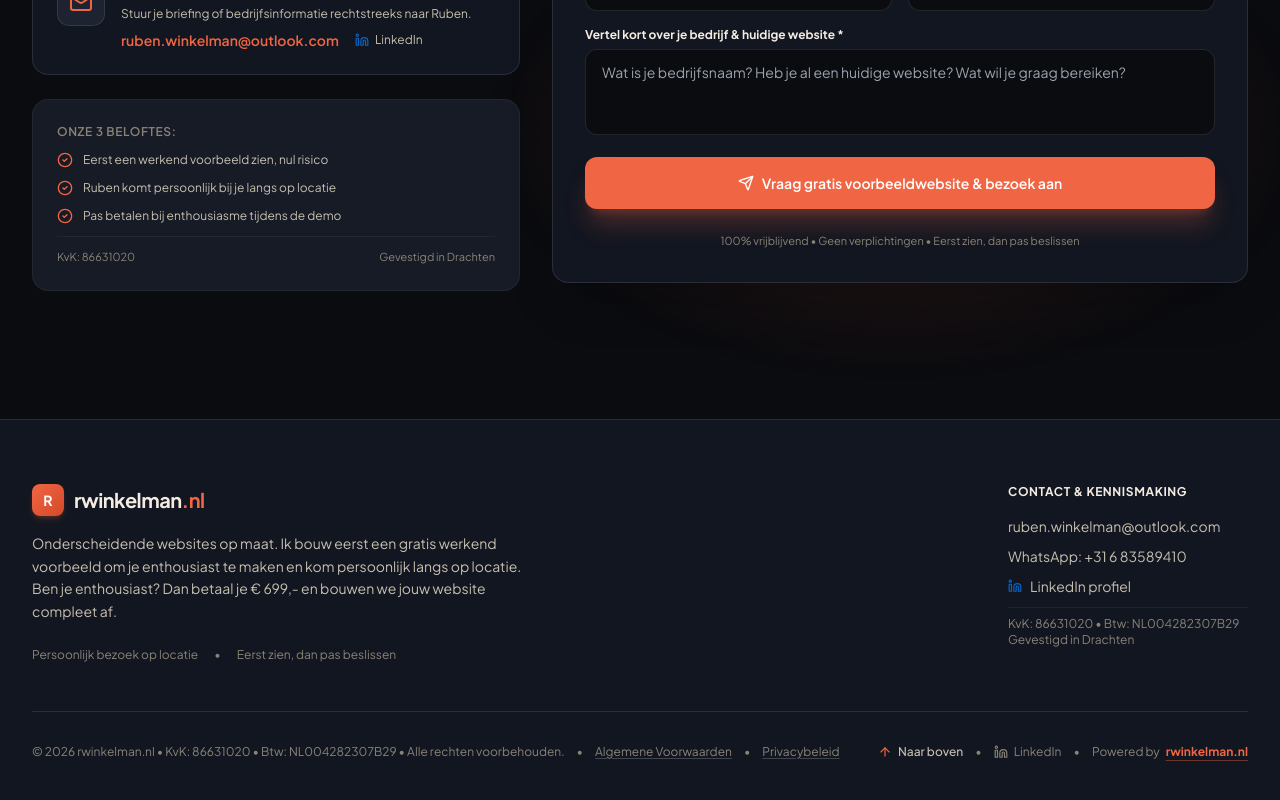
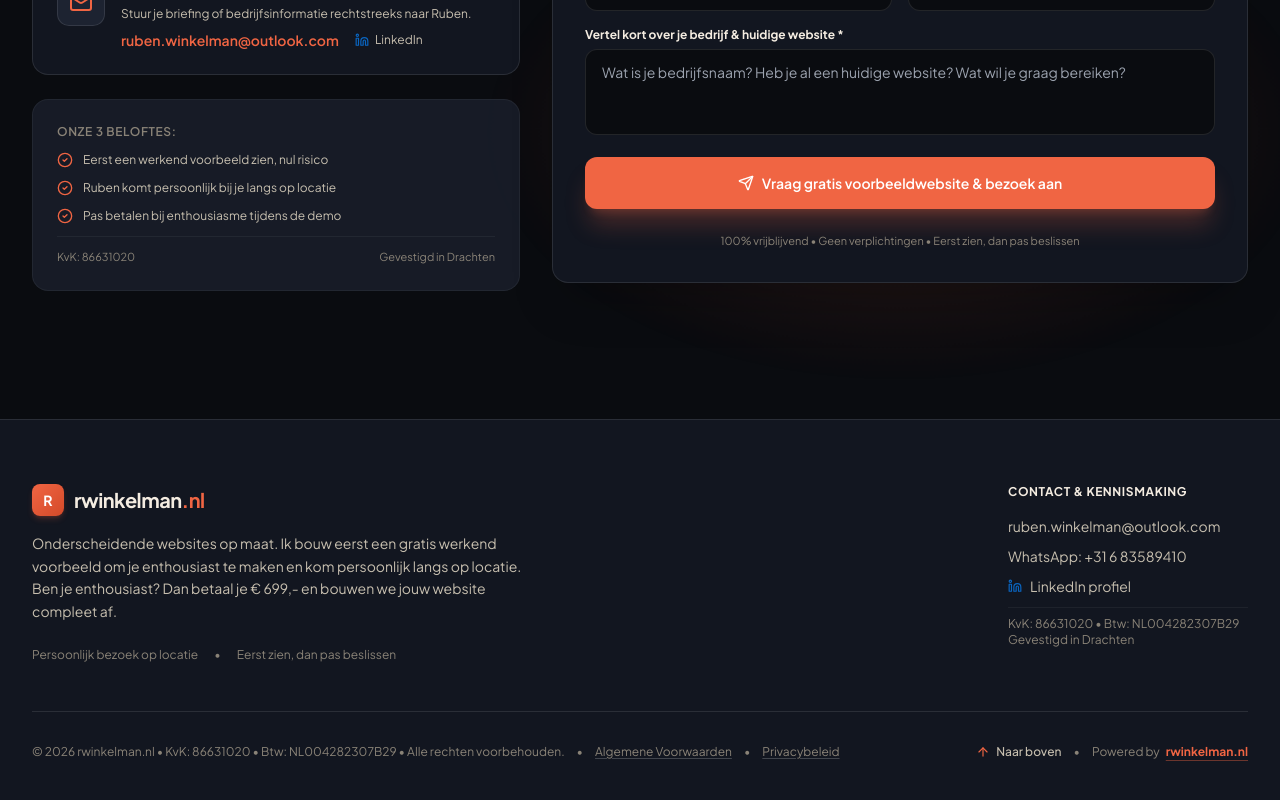
Before and after one commit to rubenwinkelman/rwinkelman, a React (Vite) app: page / in a window 1280 px wide. Shown: the part 7861-8661 px from the top of the page. Built offline with nearby package versions, Linux system fonts and the light colour scheme.

Commit message:
Remove duplicate LinkedIn link from bottom footer bar

```diff
--- a/src/components/Footer.jsx
+++ b/src/components/Footer.jsx
@@ -113,17 +113,6 @@ export default function Footer({ onOpenLegal }) {
               <span>Naar boven</span>
             </button>
             <span>&bull;</span>
-            <a
-              href="https://www.linkedin.com/in/ruben-winkelman-902ba01b4/"
-              target="_blank"
-              rel="noopener noreferrer"
-              className="inline-flex items-center gap-1.5 hover:text-[#0A66C2] transition-colors"
-              aria-label="LinkedIn profiel van Ruben Winkelman"
-            >
-              <Linkedin className="w-3.5 h-3.5" />
-              <span>LinkedIn</span>
-            </a>
-            <span>&bull;</span>
             {/* Mandatory rule implementation: Powered by rwinkelman.nl with bold highlighted clickable link */}
             <div className="flex items-center gap-1.5">
               <span>Powered by</span>
```
